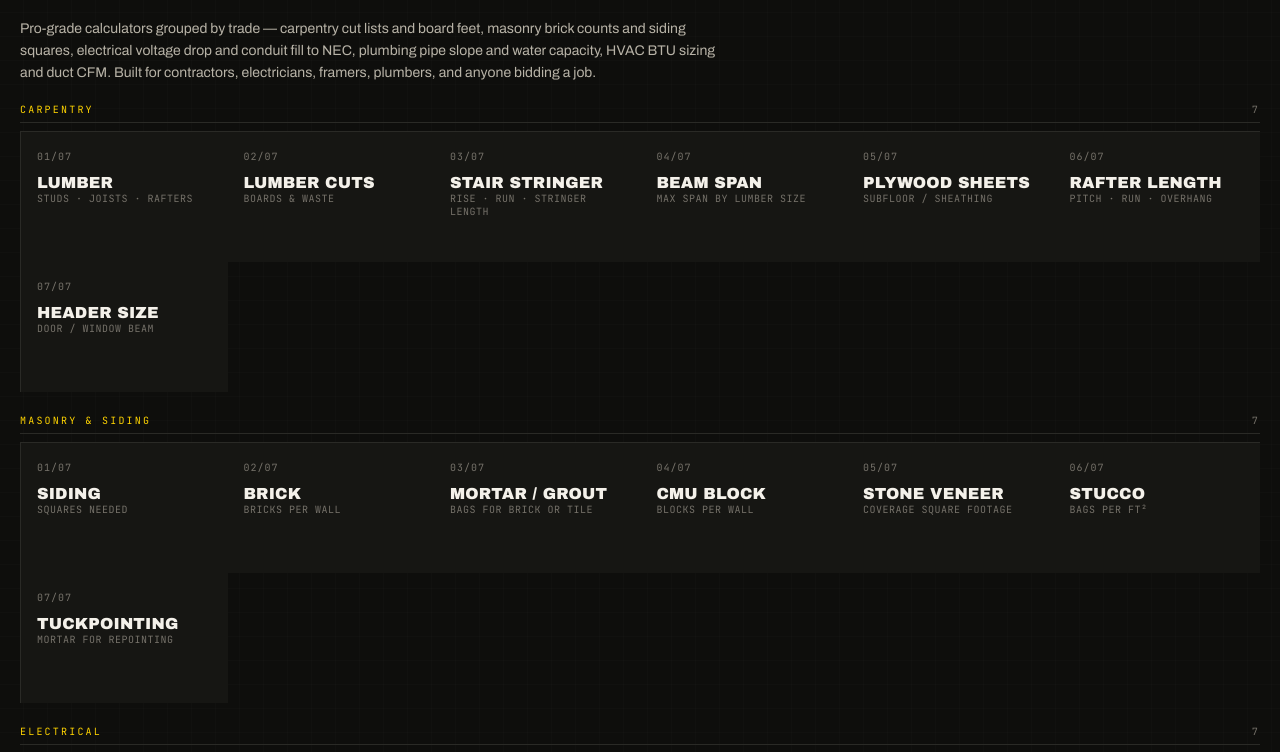
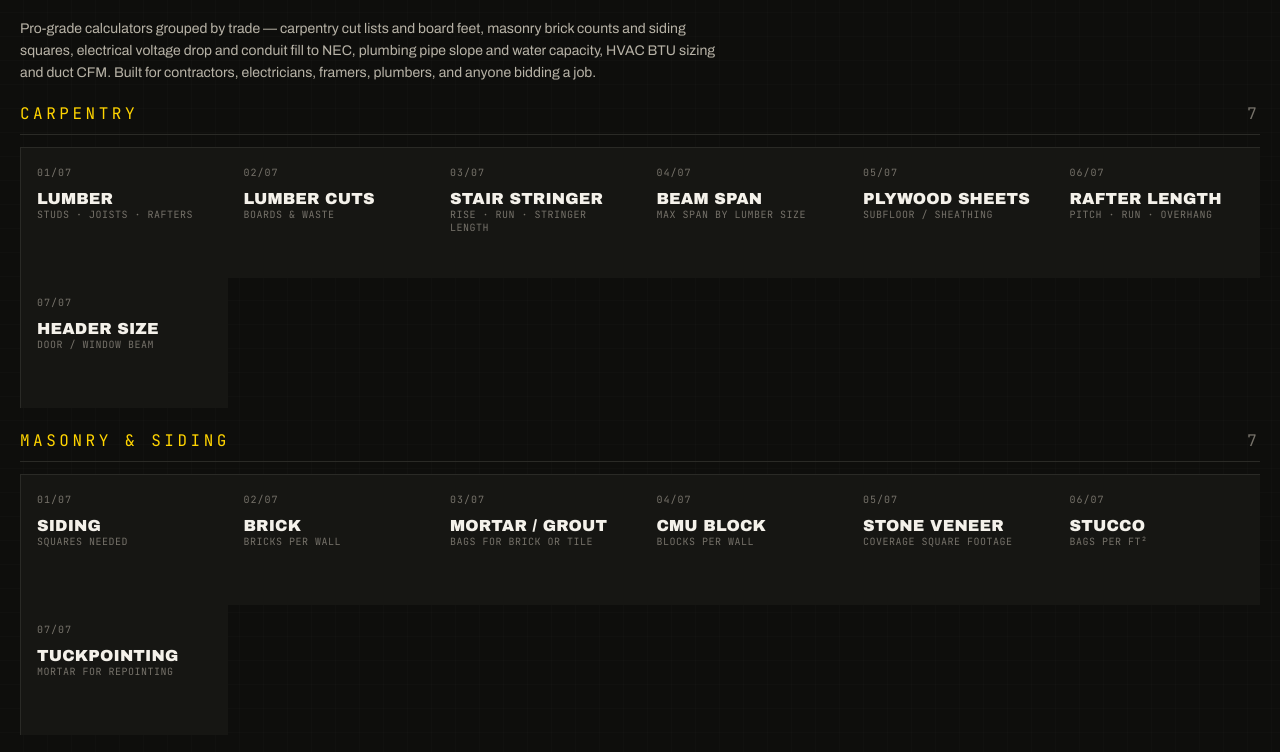
Before and after one commit to sabanite08/projectcalc, a Next.js app: page / in a window 1280 px wide. Shown: the part 947-1699 px from the top of the page. Built offline with nearby package versions, Linux system fonts and the light colour scheme.

Commit message:
Increase trade-label font size from 10px to 16px
Yellow trade category names (Carpentry, Masonry & Siding, Electrical,
Plumbing, HVAC) were too small to read at a glance. Bumped to 16px
with proportional margin + padding for better visual hierarchy.

```diff
--- a/app/globals.css
+++ b/app/globals.css
@@ -221,16 +221,16 @@ header.site-header {
 
 .trade-label {
   font-family: 'JetBrains Mono', monospace;
-  font-size: 10px;
+  font-size: 16px;
   letter-spacing: 0.22em;
   text-transform: uppercase;
   color: var(--hi-vis);
-  margin: 0 0 8px;
+  margin: 0 0 12px;
   display: flex;
   justify-content: space-between;
   align-items: center;
   border-bottom: 1px solid var(--line);
-  padding-bottom: 6px;
+  padding-bottom: 10px;
 }
 
 .trade-label .count {
```
